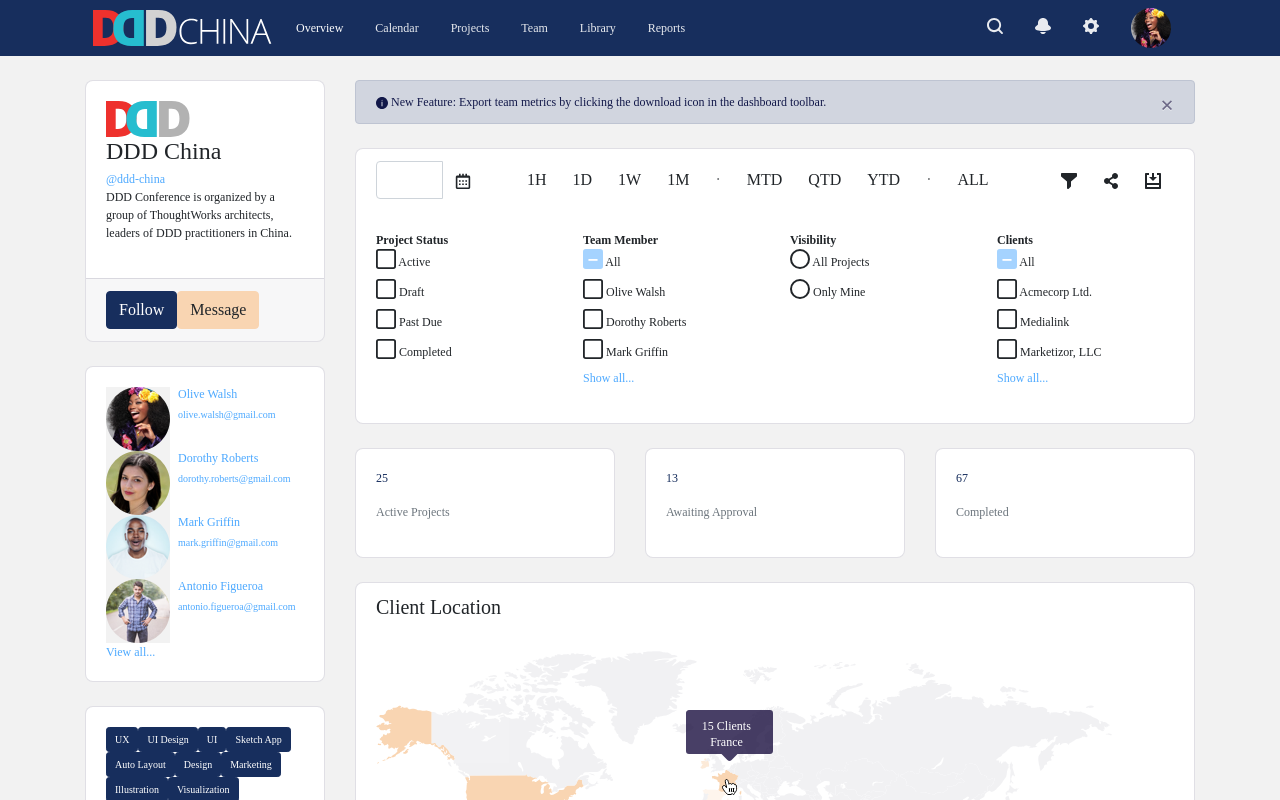
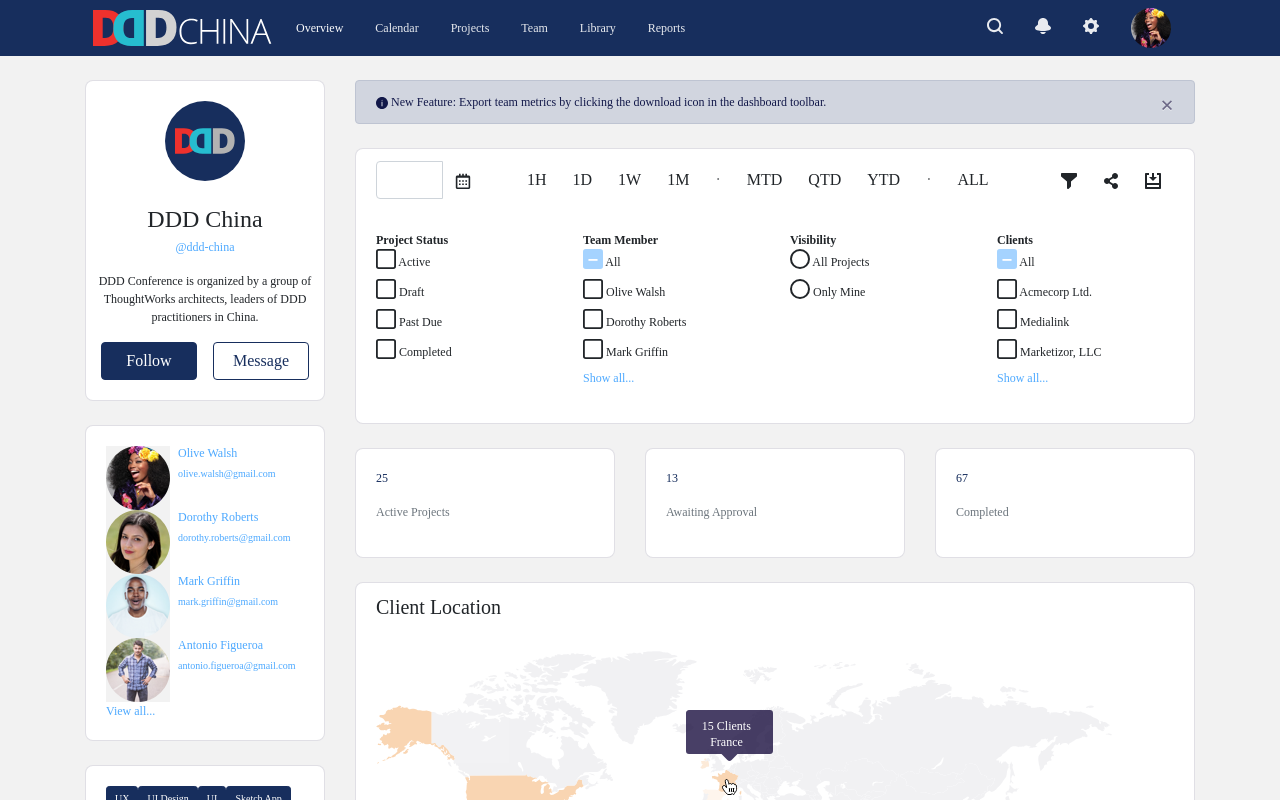
Before and after one commit to asnowwolf/ddd-china-design-system-demo, an Angular app: page / in a window 1280 px wide. Shown: the top 800 px of the page. Built offline with nearby package versions, Linux system fonts and the light colour scheme.

Commit message:
feat: 微调 About 框

```diff
--- a/src/app/aside/about/about.component.html
+++ b/src/app/aside/about/about.component.html
@@ -1,14 +1,18 @@
 <div class="card">
   <div class="card-body">
-    <app-icon-logo></app-icon-logo>
+    <div class="avatar mb-5">
+      <app-icon-logo></app-icon-logo>
+    </div>
     <h2>DDD China</h2>
-    <a href="#">@ddd-china</a>
+    <p>
+      <a href="#">@ddd-china</a>
+    </p>
     <p>
       DDD Conference is organized by a group of ThoughtWorks architects, leaders of DDD practitioners in China.
     </p>
-  </div>
-  <div class="card-footer">
-    <button type="button" class="btn btn-primary">Follow</button>
-    <button type="button" class="btn btn-secondary">Message</button>
+    <div class="toolbar">
+      <button type="button" class="btn btn-primary">Follow</button>
+      <button type="button" class="btn btn-outline-primary">Message</button>
+    </div>
   </div>
 </div>
--- a/src/app/aside/about/about.component.scss
+++ b/src/app/aside/about/about.component.scss
@@ -1,3 +1,38 @@
+@import "common";
+
 :host {
   display: block;
+  text-align: center;
 }
+
+.card-body {
+  padding-left: $spacer;
+  padding-right: $spacer;
+}
+
+.avatar {
+  display: flex;
+  align-items: center;
+  background: $primary;
+  color: white;
+  width: 80px;
+  height: 80px;
+  border-radius: 50%;
+  margin: auto;
+  padding: 10px;
+
+  app-icon-logo {
+    display: block;
+    width: 100%;
+  }
+}
+
+.toolbar {
+  .btn {
+    width: 96px;
+
+    &:not(:last-child) {
+      margin-right: $spacer-md;
+    }
+  }
+}
--- a/src/app/header/brand/brand.component.scss
+++ b/src/app/header/brand/brand.component.scss
@@ -1,3 +1,8 @@
 :host {
   display: block;
 }
+
+app-icon-logo {
+  width: 36px;
+  height: 36px;
+}
--- a/src/app/shared/icon-logo/icon-logo.component.scss
+++ b/src/app/shared/icon-logo/icon-logo.component.scss
@@ -0,0 +1,7 @@
+:host {
+  display: inline-block;
+}
+
+svg {
+  width: 100%;
+}
```
